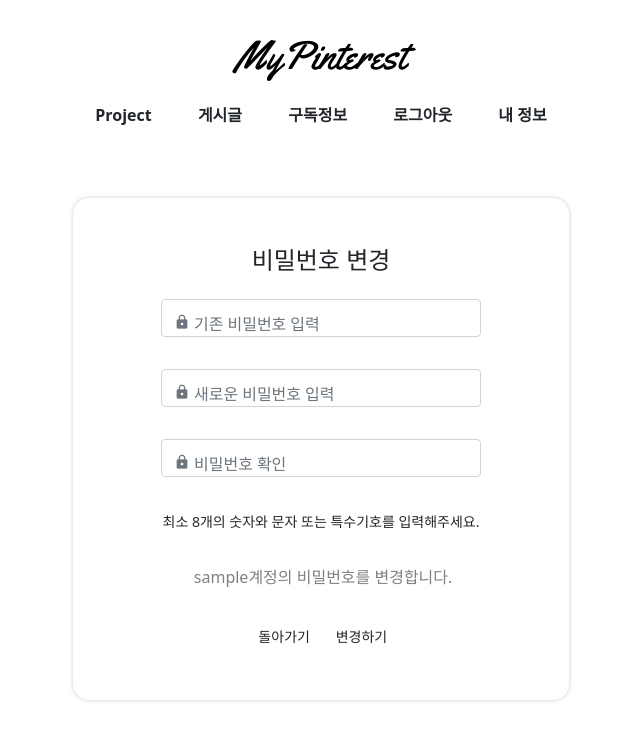
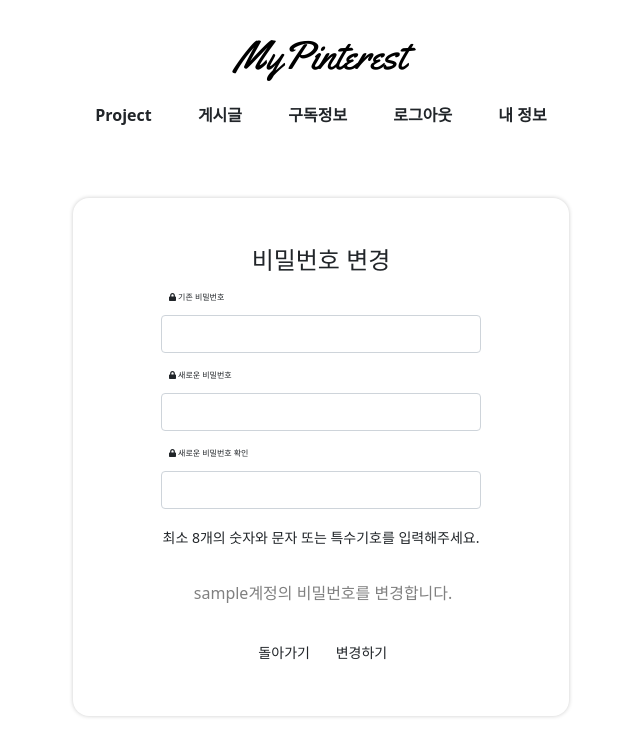
Before and after one commit to minwoo9629/Pinterest_clone_coding, a Django app: page /accounts/update/ in a window 1280 px wide. Shown: the top 756 px of the page, without its empty margins (319-959 px from the left). Run offline with Django 3.2, Linux system fonts and the light colour scheme; the visitor is signed in with stand-in values (Sample User, id 1); some libraries are stand-ins or nearby versions.

Commit message:
user password change form complete

```diff
--- a/accountapp/forms.py
+++ b/accountapp/forms.py
@@ -7,19 +7,41 @@ class AccountPasswordChangeForm(PasswordChangeForm):
 
     def __init__(self, *args, **kwargs):
         super(AccountPasswordChangeForm, self).__init__(*args, **kwargs)
+        self.fields['old_password'].label = '기존 비밀번호'
         self.fields['old_password'].widget.attrs.update({
-            'class': 'form-control old_password material-icons',
+            'class': 'form-control old_password',
             'autofocus': False,
-            'placeholder':'lock 기존 비밀번호 입력',
         })
+        self.fields['new_password1'].label = '새로운 비밀번호'
         self.fields['new_password1'].widget.attrs.update({
-            'class': 'form-control new_password1 material-icons',
-            'placeholder':'lock 새로운 비밀번호 입력',
+            'class': 'form-control new_password1',
         })
+        self.fields['new_password2'].label = '새로운 비밀번호 확인'
         self.fields['new_password2'].widget.attrs.update({
-            'class': 'form-control new_password2 material-icons',
-            'placeholder':'lock 비밀번호 확인',
+            'class': 'form-control new_password2',
         })
+
+    def clean_old_password(self):
+        """
+        Validates that the old_password field is correct.
+        """
+        old_password = self.cleaned_data["old_password"]
+        if not self.user.check_password(old_password):
+            self.error_messages['password_incorrect'] = '잘못된 비밀번호 입니다.'
+            raise forms.ValidationError(
+                self.error_messages['password_incorrect'],
+                code='password_incorrect',
+            )
+        return old_password
+
+    def clean_new_password2(self):
+        password1 = self.cleaned_data.get('new_password1')
+        password2 = self.cleaned_data.get('new_password2')
+        if password1 and password2:
+            if password1 != password2:
+                self.error_messages['password_mismatch'] = '비밀번호가 일치하지 않습니다.'
+                raise forms.ValidationError(self.error_messages['password_mismatch'],code='password_mismatch',)
+        return password2
 
 class AccountCreateForm(UserCreationForm):
 
--- a/accountapp/templates/accountapp/update.html
+++ b/accountapp/templates/accountapp/update.html
@@ -7,12 +7,13 @@
     <form action="{% url 'accountapp:update'%}" method="post">
         {% csrf_token %}
         <div>
-            {{ password_change_form.old_password }}
-            <script type="text/javascript">
-                if (document.getElementsByName('old_password')[0].value != '') {
-                    document.getElementsByName('label_old_password')[0].setAttribute('class', 'active');
-                }
-            </script>
+            <div style="position: relative;">
+                <label name="label_old_password" for="{{ password_change_form.old_password.id_for_label }}">
+                    <i class="fas fa-lock"></i>
+                    {{password_change_form.old_password.label}}
+                </label>
+                {{ password_change_form.old_password }}
+
             {% if password_change_form.old_password.errors %}
             <script type="text/javascript">
                 document.getElementsByName('old_password')[0].setAttribute('class', 'form-control is-invalid');
@@ -23,34 +24,29 @@
             </div>
             {% endfor %}
             {% endif %}
+            </div>
         </div>
+
         <div>
-            {{ password_change_form.new_password1 }}
-            <script type="text/javascript">
-                if (document.getElementsByName('new_password1')[0].value != '') {
-                    document.getElementsByName('label_new_password1')[0].setAttribute('class', 'active');
-                }
-            </script>
-            {% if password_change_form.new_password1.errors %}
+            <div style="position: relative;">
+                <label name="label_new_password1" for="{{ password_change_form.new_password1.id_for_label }}">
+                    <i class="fas fa-lock"></i>
+                    {{password_change_form.new_password1.label }}
+                </label>
+                {{ password_change_form.new_password1 }}
+            </div>
+        </div>
+
+        <div>
+            <div style="position: relative;">
+                <label name="label_new_password2" for="{{ password_change_form.new_password2.id_for_label }}">
+                    <i class="fas fa-lock"></i>
+                    {{password_change_form.new_password2.label }}
+                </label>
+                {{ password_change_form.new_password2 }}
+            {% if password_change_form.new_password2.errors %}
             <script type="text/javascript">
                 document.getElementsByName('new_password1')[0].setAttribute('class', 'form-control is-invalid');
-            </script>
-            {% for error in password_change_form.new_password1.errors %}
-            <div class="invalid-feedback">
-                {{ error }}
-            </div>
-            {% endfor %}
-            {% endif %}
-        </div>
-        <div>
-            {{ password_change_form.new_password2 }}
-            <script type="text/javascript">
-                if (document.getElementsByName('new_password2')[0].value != '') {
-                    document.getElementsByName('label_new_password2')[0].setAttribute('class', 'active');
-                }
-            </script>
-            {% if password_change_form.new_password2.errors %}
-            <script type="text/javascript">
                 document.getElementsByName('new_password2')[0].setAttribute('class', 'form-control is-invalid');
             </script>
             {% for error in password_change_form.new_password2.errors %}
@@ -59,6 +55,7 @@
             </div>
             {% endfor %}
             {% endif %}
+            </div>
         </div>
         <div style="margin: 1rem auto 2rem auto;">
             <small>
@@ -74,30 +71,4 @@
         </div>
     </form>
 </div>
-<style>
-    .password_change_container {
-        text-align: center;
-        max-width: 31rem;
-        min-height: 31rem;
-        margin: 4rem auto;
-        border-radius: 1rem;
-        box-shadow: 0 0 4px #ccc;
-        padding: 3rem;
-    }
-
-    .old_password,
-    .new_password1,
-    .new_password2 {
-        width: 20rem;
-        margin: 1rem;
-    }
-
-    input::placeholder {
-        font-size: 1rem;
-    }
-
-    input:focus::-webkit-input-placeholder {
-        color: transparent;
-    }
-</style>
 {% endblock %}
--- a/accountapp/views.py
+++ b/accountapp/views.py
@@ -85,7 +85,6 @@ def account_password_change_view(request):
         if password_change_form.is_valid():
             user = password_change_form.save()
             update_session_auth_hash(request, user)
-            message.success(request, '비밀번호 성공')
             return redirect('articleapp:list')
     else:
         password_change_form = AccountPasswordChangeForm(request.user)
--- /dev/null
+++ b/static/accountapp/update.css
@@ -0,0 +1,19 @@
+.password_change_container {
+    text-align: center;
+    max-width: 31rem;
+    min-height: 31rem;
+    margin: 4rem auto;
+    border-radius: 1rem;
+    box-shadow: 0 0 4px #ccc;
+    padding: 3rem;
+}
+label{
+    font-size: 0.5rem;
+    position: absolute;
+    top: -1.5rem;
+    left: 3rem;
+}
+.form-control{
+    width: 20rem;
+    margin: 2.5rem auto 1rem auto;
+}
--- a/templates/head.html
+++ b/templates/head.html
@@ -1,5 +1,4 @@
 {% load static %}
-
 <head>
     <meta charset="UTF-8">
     <title>pinterest</title>
@@ -11,9 +10,14 @@
     <link rel="preconnect" href="https://fonts.gstatic.com">
     <link href="https://fonts.googleapis.com/css2?family=Yellowtail&display=swap" rel="stylesheet">
 
+    <!-- FontAwesome LINK -->
+    <link rel="stylesheet" href="https://pro.fontawesome.com/releases/v5.10.0/css/all.css" integrity="sha384-AYmEC3Yw5cVb3ZcuHtOA93w35dYTsvhLPVnYs9eStHfGJvOvKxVfELGroGkvsg+p" crossorigin="anonymous"/>
+
     <!-- CSS LINK -->
     <link rel="stylesheet" type="text/css" href="{% static 'base.css'%}">
+    <link rel="stylesheet" type="text/css" href="{% static 'accountapp/update.css'%}">
     <link rel="stylesheet" type="text/css" href="{% static 'pagination.css'%}">
+
     <!--GOOGLE MATERIAL ICONS-->
     <link href="https://fonts.googleapis.com/css2?family=Material+Icons" rel="stylesheet">
 
```
